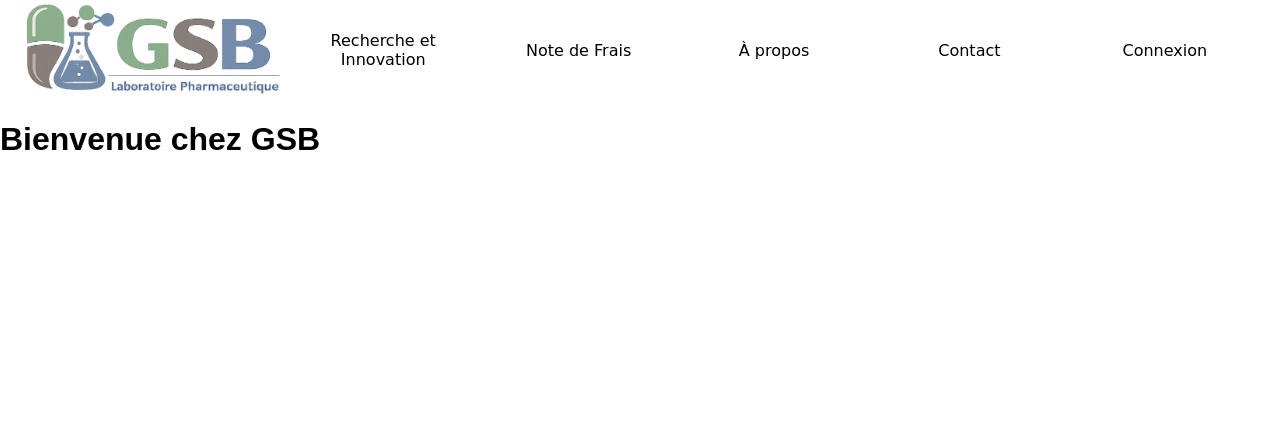
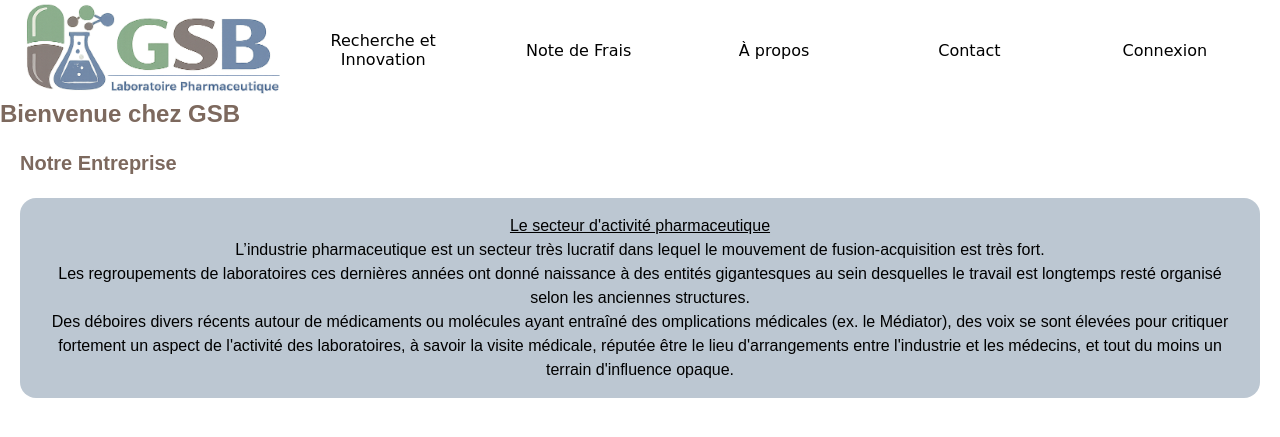
Before and after one commit to cassandra761/Contexte_GSB, a PHP site: page / in a window 1280 px wide. Shown: the top 437 px of the page. Run offline with PHP 8.4, Linux system fonts and the light colour scheme.

Commit message:
commit 3

```diff
--- a/index.css
+++ b/index.css
@@ -45,6 +45,45 @@ header {
     transition: background 500ms ease, color 300ms ease;
 }
 
+h1 {
+    font-size: 24px;
+    margin: 0;
+    display: flex;
+    text-align: center;
+    color: var(--brown);
+}
+
+h2 {
+    font-size: 20px;
+    margin: 0;
+    display: flex;
+    text-align: center;
+    color: var(--brown);
+}
+
+.history{
+    font-size: 16px;
+    margin: 20px 0;
+    padding: 0 20px;
+    color: var(--black);
+    line-height: 1.5;
+    display: flex;
+    text-align: center;
+}
+
+.txt {
+    font-size: 16px;
+    margin: 20px 20px;
+    padding: 0 20px;
+    color: var(--black);
+    background-color: rgb(123, 144, 166, 0.5);
+    border-radius: 16px;
+    line-height: 1.5;
+    display: flex;
+    text-align: center;
+}
+
+
 /* Hover & active states */
 .headband:hover {
     background: var(--green);
@@ -64,19 +103,6 @@ header {
     height: 100%;
 }
 
-/* Theme toggle button */
-#theme-toggle {
-    background: transparent;
-    border: 1px solid rgba(0,0,0,0.08);
-    padding: 6px 8px;
-    border-radius: 6px;
-    cursor: pointer;
-}
-
-.Logo{
-    height: 100%;
-}
-
 /* General body styles */
 body {
     font-family: montserrat, sans-serif;
--- a/index.html
+++ b/index.html
@@ -4,7 +4,7 @@
 <head>
     <meta charset="UTF-8">
     <meta name="viewport" content="width=device-width, initial-scale=1.0">
-    <title>Page GSB</title>
+    <title>Index GSB</title>
     <link rel="stylesheet" href="index.css">
     <link rel="icon" href="logo GSB.png">
 </head>
@@ -24,5 +24,17 @@
         <h1>Bienvenue chez GSB</h1>
     </div>
 </body>
+<main>
+    <div class="history">
+        <h2>Notre Entreprise</h2>
+    </div>
+    <div class="txt">
+        <p>
+            <u>Le secteur d'activité pharmaceutique <br></u>
+            L’industrie pharmaceutique est un secteur très lucratif dans lequel le mouvement de fusion-acquisition est très fort. <br>
+            Les regroupements de laboratoires ces dernières années ont donné naissance à des entités gigantesques au sein desquelles le travail est longtemps resté organisé selon les anciennes structures. <br>
+            Des déboires divers récents autour de médicaments ou molécules ayant entraîné des omplications médicales (ex. le Médiator), des voix se sont élevées pour critiquer fortement un aspect de l'activité des laboratoires, à savoir la visite médicale, réputée être le lieu d'arrangements entre l'industrie et les médecins, et tout du moins un terrain d'influence opaque. <br>
+        </p>
+    </div>
 
 </html>
```
Also changed, not shown: about.html (added, +28 -0 lines), contact.html (added, +28 -0 lines), expense_report.html (added, +28 -0 lines), login.html (added, +28 -0 lines), search.html (added, +28 -0 lines).
